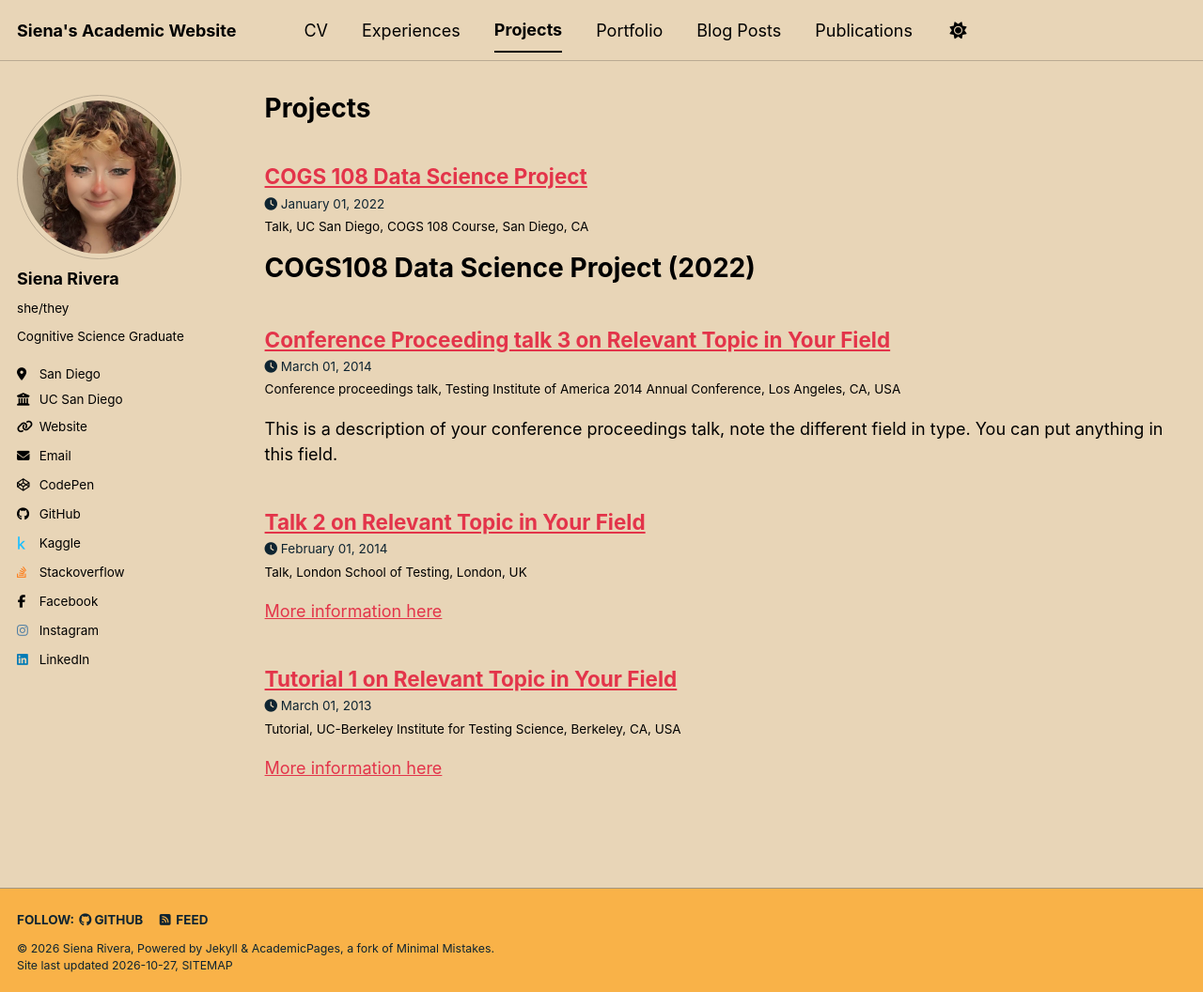
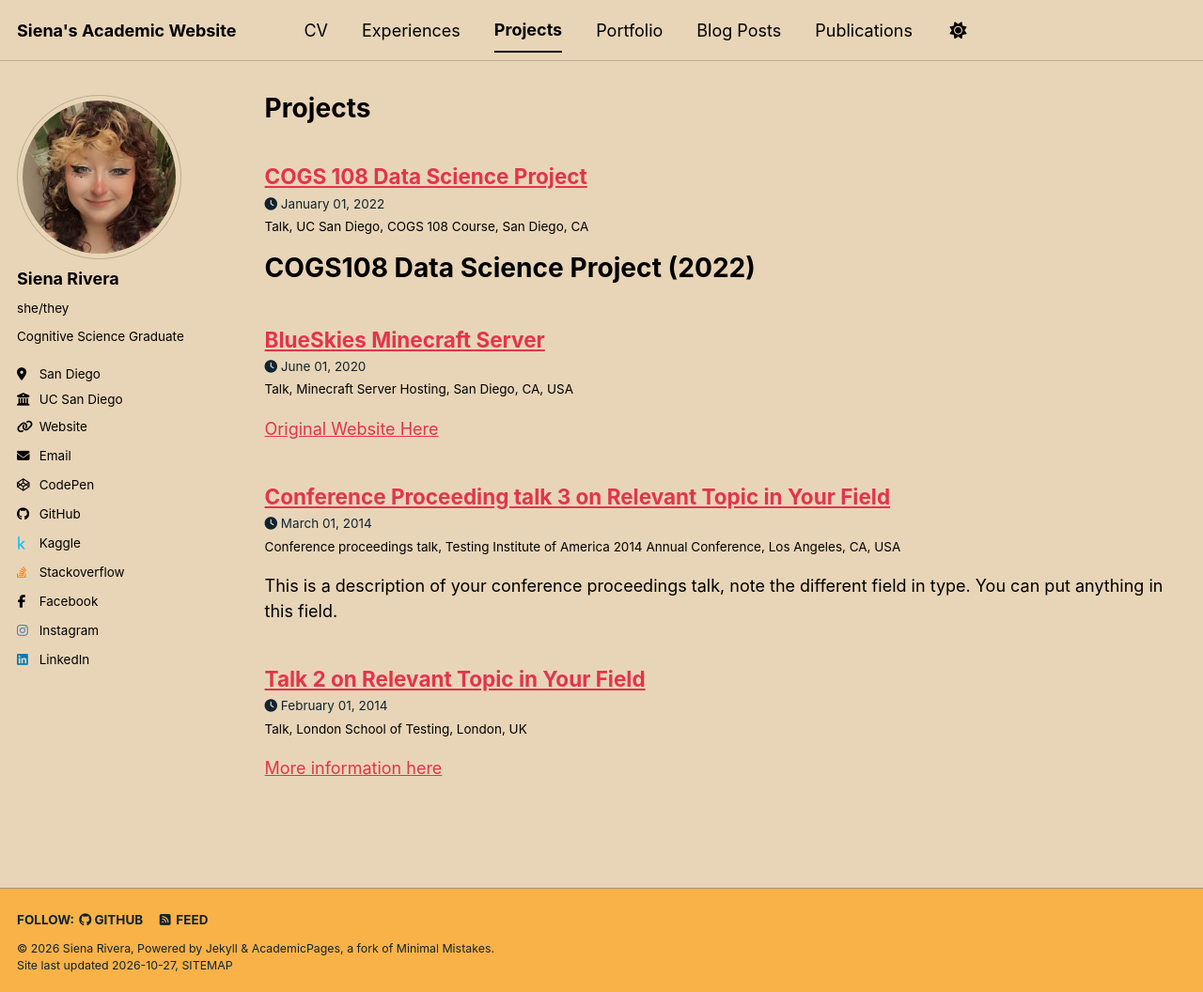
Before and after one commit to BellaIngenue/sienasrivera.github.io, a Jekyll site: the page built from _pages/projects.html, in a window 1280 px wide and 1056 px high. Shown: the whole window at 94% size. Built offline with Jekyll 4.4.1, drawn with Linux system fonts in a browser that asks for light colours; a style sheet for code colours, icons or effects is not loaded; part of the change alters nothing that is shown.

Commit message:
BlueSkies

```diff
--- a/_projects/2013-03-01-tutorial-1.md
+++ b/_projects/2013-03-01-tutorial-1.md
@@ -1,13 +1,23 @@
 ---
-title: "Tutorial 1 on Relevant Topic in Your Field"
+title: "BlueSkies Minecraft Server"
 collection: talks
-type: "Tutorial"
-permalink: /talks/2013-03-01-tutorial-1
-venue: "UC-Berkeley Institute for Testing Science"
-date: 2013-03-01
-location: "Berkeley, CA, USA"
+type: "Talk"
+permalink: /talks/BlueSkies
+venue: "Minecraft Server Hosting"
+date: 2020-06-01
+location: "San Diego, CA, USA"
 ---
 
-[More information here](http://exampleurl.com)
+[Original Website Here](https://sites.google.com/view/blueskiesmc/home)
 
-This is a description of your tutorial, note the different field in type. This is a markdown files that can be all markdown-ified like any other post. Yay markdown!
+BlueSkies Minecraft Server is a Minecraft Survival server that I founded and owned. Having started this project in June 2020, she sadly had to close it in mid 2023. She has worked on a multitude of aspects from the: Developer Side (Coding and working with MySQL Databases), to Art Side (Creating a Custom Website and Custom Art), to the Communication and Moderation of the Server itself. She also created a BlueSkies Podcast and Youtube Channel as well.
+* This project has been an incredible use of her skills, and she has loved meeting others through the experience. The project has overall, been incredibly successful and has made her friends, and great times.
+
+**PHOTOS**
+![Old BlueSkies Minecraft Logo](/images/bs/bs.png)
+
+![BlueSkies Minecraft Logo](/images/bs/bs_new.png)
+
+![Old BlueSkies Minecraft Staff](/images/bs/bs_staff.png)
+
+![BlueSkies Minecraft Staff](/images/bs/bs_final.png)
```
Also changed, not shown: _projects/COGS108.md (+5 -0 lines), images/bs/bs.png (added), images/bs/bs_new.png (added), images/bs/bs_staff.png (added), 1 other file.
